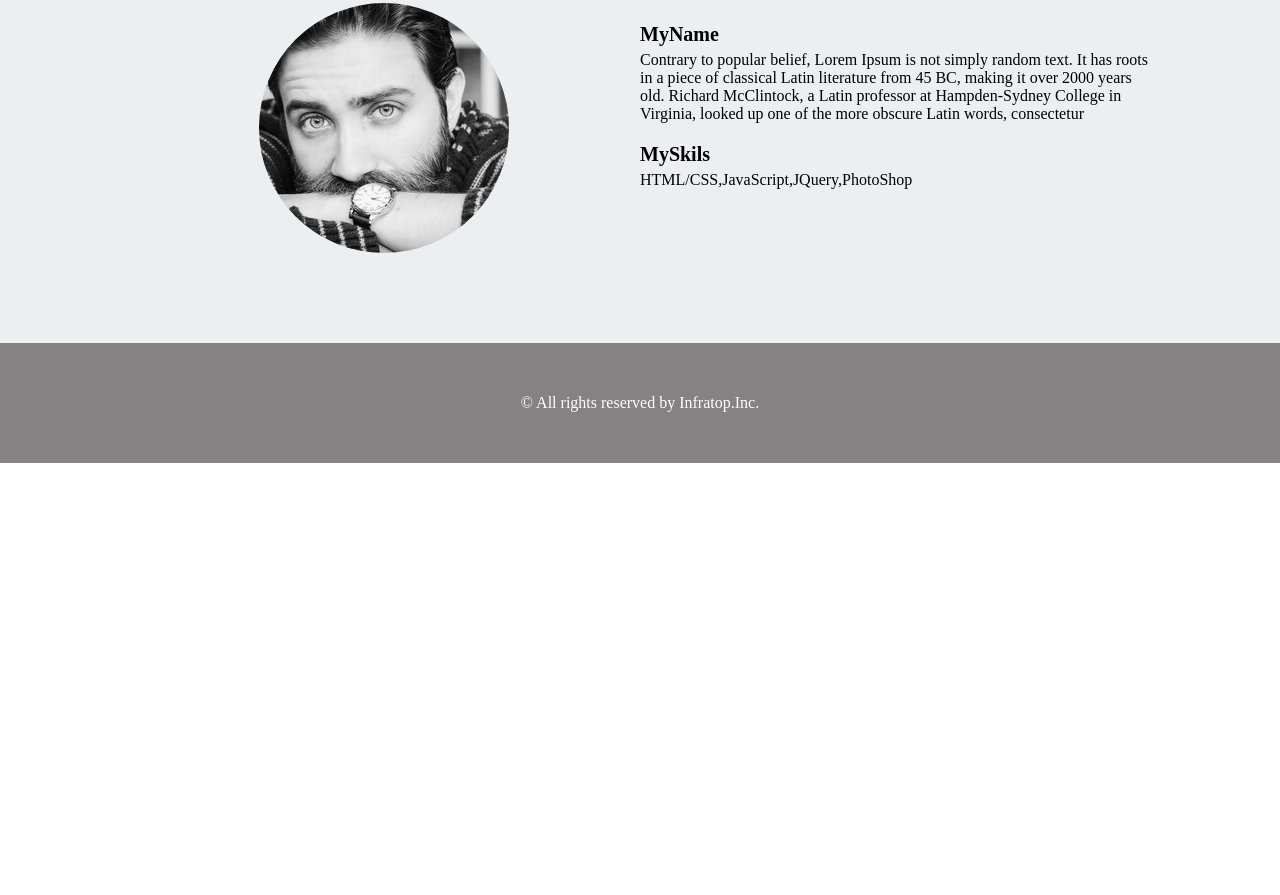
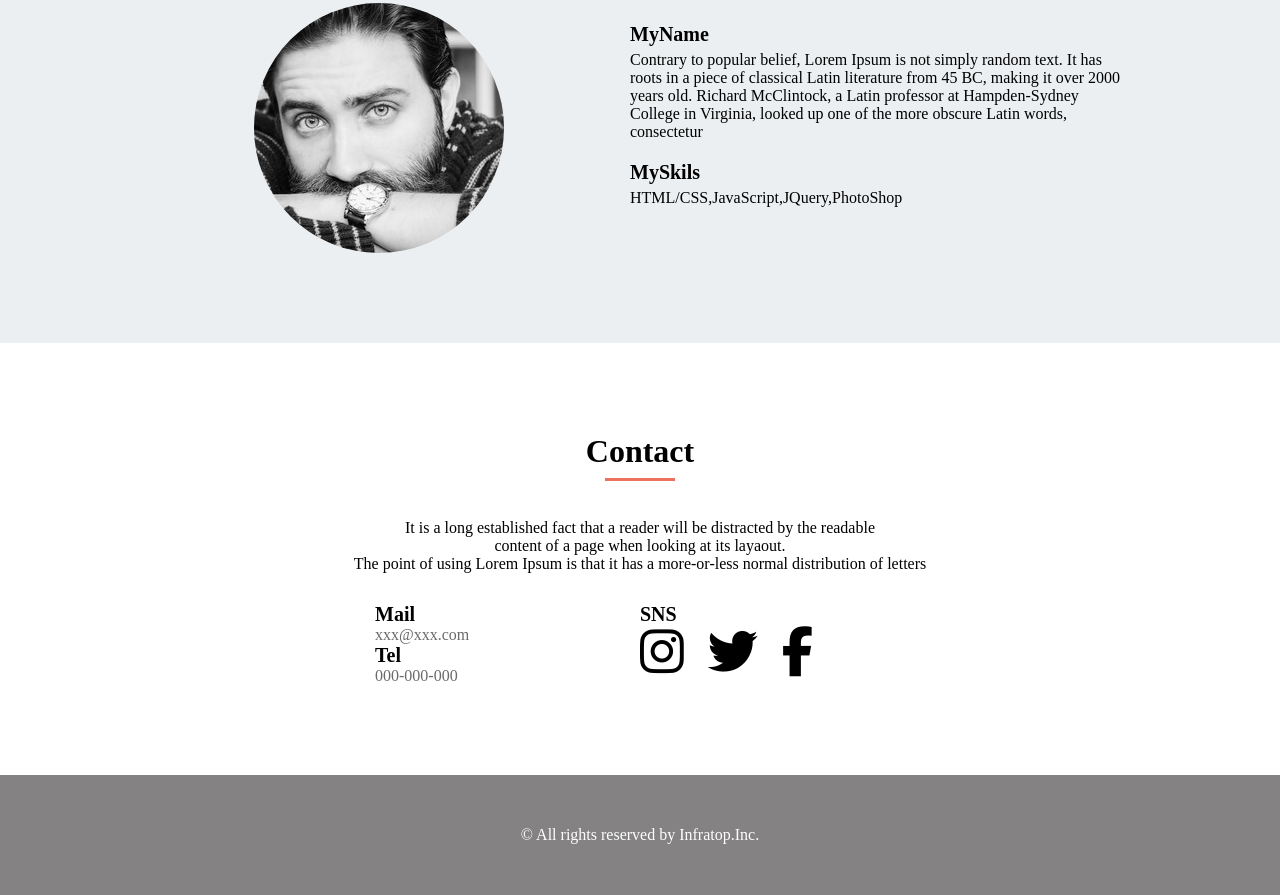
Before and after one commit to fjy0326/challegeweb, a plain HTML site: page index.html in a window 1280 px wide. Shown: the part 2334-3229 px from the top of the page. Before the commit the page ends 2797 px from the top, so only its background shows below. Drawn offline with Linux system fonts and the light colour scheme.

Commit message:
20250116update

```diff
--- a/index.html
+++ b/index.html
@@ -128,8 +128,41 @@
 		</div>
 	</section>
 
+<!--コンタクト-->
+
+<section id="contact">
+  <div class="contact-container">
+		<div class="main-container">
+		   <h2 class="heading">Contact</h2>
+			<p class="contact-text">
+			It is a long established fact that a reader will be distracted by the readable<br>
+			content of a page when looking at its layaout.<br>
+			The point of using Lorem Ipsum is that it has a more-or-less normal distribution of letters
+	   		</p>
+	    </div>
+	<div class="contact-group">
+	 <div class="left-container">
+	 <div class="left-contact-container">
+		<h3 class="subheading-contact">Mail</h3>
+		<p class="sub-contact-text">xxx@xxx.com</p>
+		<h3 class="subheading-contact">Tel</h3>
+		<p class="sub-contact-text">000-000-000</p>
+	 </div>
+	 </div>
+	 <div class="right-contact">
+	 <div class="right-contact-container">
+       <h4 class="sns">SNS</h4>
+       <i class="fa2 fa-brands fa-instagram"></i>
+       <i class="fa2 fa-brands fa-twitter"></i>
+       <i class="fa2 fa-brands fa-facebook-f"></i>
+	 </div>
+	 </div>
+	</div>
+  </div>
+</section>
 
 
+<!---->
 	   <footer>
 	     <p class="footer-text">© All rights reserved by Infratop.Inc.</p>
 	   </footer>
--- a/style.css
+++ b/style.css
@@ -229,6 +229,87 @@ header{
     border-radius: 50%;
 }
 
+/*コンタクト設定*/
+
+
+#contact
+{
+  justify-content: center;
+}
+
+.contact-container
+{
+  width: 800px;
+  margin: 0 auto;
+
+}
+
+.contact-text
+{
+  padding-top: 30px;
+  text-align: center;
+  font-size: 16px;
+  color: #000000;
+}
+
+.subheading-contact
+{
+  font-size: 20px;
+  color: #000000;
+}
+
+.sns
+{
+  font-size: 20px;
+  color: #000000;
+}
+
+.contact-group
+{
+  padding-top: 30px;
+  padding-bottom: 90px;
+  width: 800px;
+  display: flex;
+ }
+
+
+.left-container
+{
+  width: 50%;
+}
+
+.right-container
+{
+  width: 50%;
+  margin-right: 20px;
+}
+
+.left-contact-container
+{
+  width: 130px;
+  margin: 0 auto;
+}
+
+.right-contact-container
+{
+  width: 190px;
+  margin: 0 auto;
+}
+.right-contact-container .fa2:last-child
+{
+    margin-right: 0;
+}
+
+.right-contact-container .fa2
+{
+  font-size: 50px;
+  margin-right: 20px;
+}
+.fa2{
+  font-size: 60px;
+  color: #000000;
+}
+
 /**/
 
 .blog{
```
